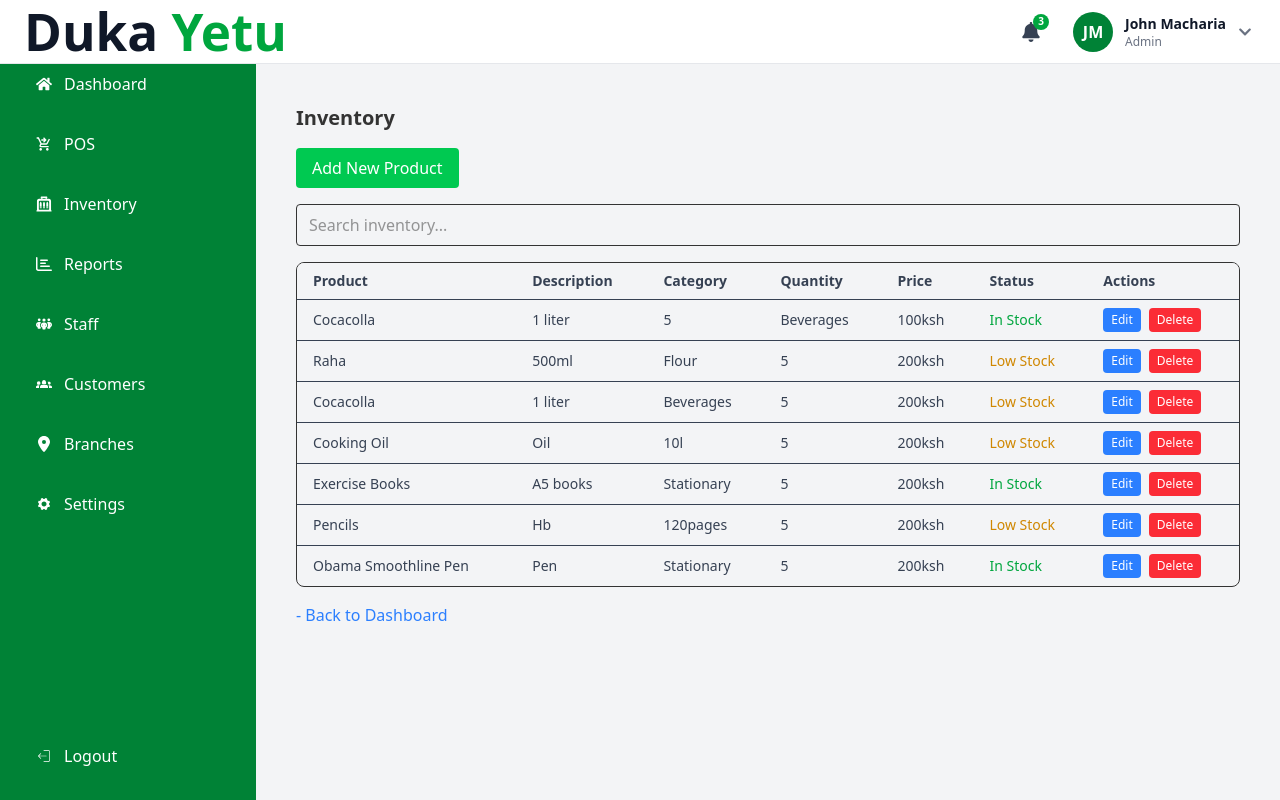
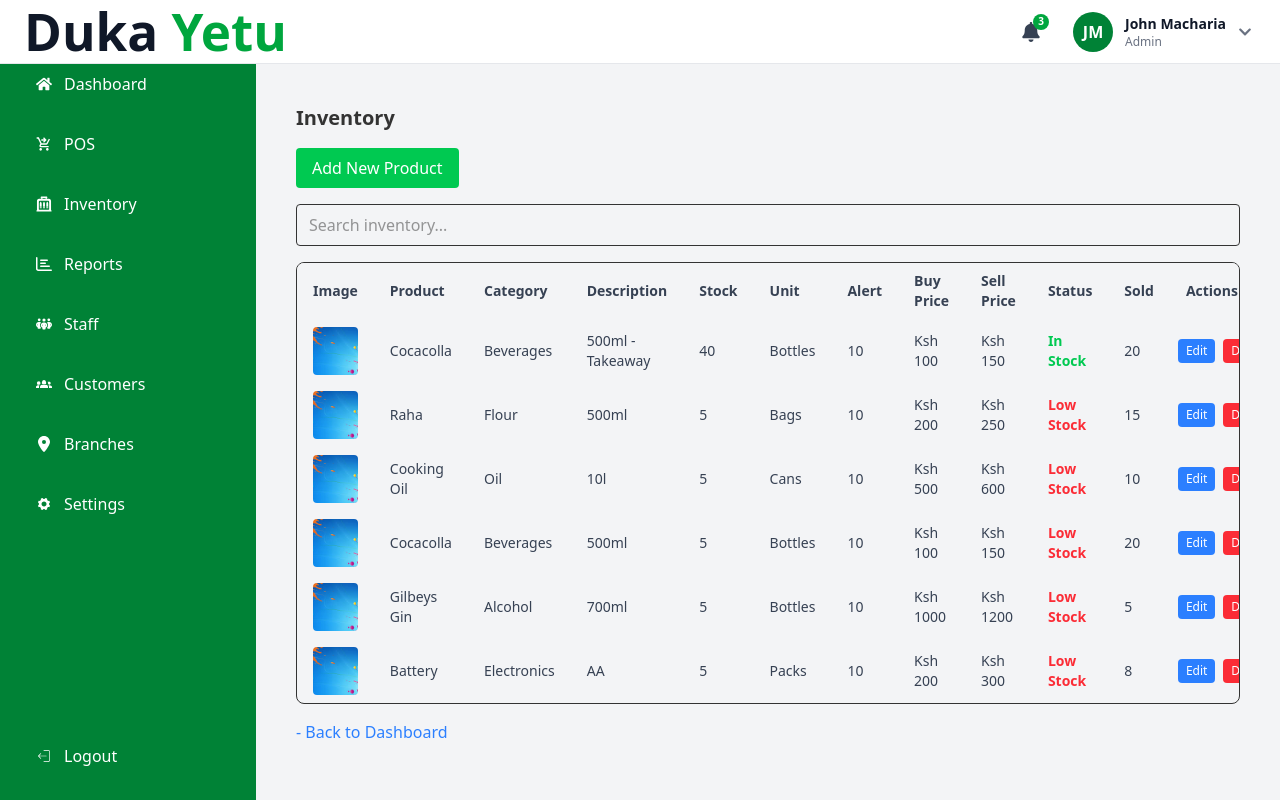
Before and after one commit to John-M23/Duka-Yetu, a React (Vite) app: page /inventory in a window 1280 px wide. Built offline with nearby package versions, Linux system fonts and the light colour scheme.

Commit message:
modified Inventory ,and added inventory data

```diff
--- /dev/null
+++ b/src/data/inventoryData.js
@@ -0,0 +1,95 @@
+import coke from "../assets/Login-template1.png";
+
+export const inventory =[
+{
+    id:1,
+    image:coke,
+    product:"Cocacolla",
+    category:"Beverages",
+    description:"500ml -Takeaway",
+    stock:40,
+    stockUnit:"Bottles",
+    alertLevel:10,
+    buyPrice:100,
+    sellPrice:150,
+    status:"In Stock",
+    sold:20
+},
+
+
+{
+    id:2,
+    image:coke,
+    product:"Raha",
+    category:"Flour",
+    description:"500ml ",
+    stock:5,
+    stockUnit:"Bags",
+    alertLevel:10,
+    buyPrice:200,
+    sellPrice:250,
+    status:"Low Stock",
+    sold:15
+},
+{
+    id:3,
+    image:coke,
+    product:"Cooking Oil",
+    category:"Oil",
+    description:"10l ",
+    stock:5,
+    stockUnit:"Cans",
+    alertLevel:10,
+    buyPrice:500,
+    sellPrice:600,
+    status:"Low Stock",
+    sold:10
+},
+
+ {
+    id:4,
+    image:coke,
+    product:"Cocacolla",
+    category:"Beverages",
+    description:"500ml",
+    stock:5,
+    stockUnit:"Bottles",
+    alertLevel:10,
+    buyPrice:100,
+    sellPrice:150,
+    status:"Low Stock",
+    sold:20
+},
+{
+    id:5,
+    image:coke,
+    product:"Gilbeys Gin",
+    category:"Alcohol",
+    description:"700ml ",
+    stock:5,
+    stockUnit:"Bottles",
+    alertLevel:10,
+    buyPrice:1000,
+    sellPrice:1200,
+    status:"Low Stock",
+    sold:5
+},
+{
+    id:6,
+    image:coke,
+    product:"Battery",
+    category:"Electronics",
+    description:"AA ",
+    stock:5,
+    stockUnit:"Packs",
+    alertLevel:10,
+    buyPrice:200,
+    sellPrice:300,
+    status:"Low Stock",
+    sold:8
+}
+
+
+
+
+];
--- a/src/pages/Inventory.jsx
+++ b/src/pages/Inventory.jsx
@@ -2,12 +2,12 @@ import React from 'react';
 import { Link } from 'react-router-dom';
 import Dashboard from './Dashboard';
 import DashboardLayout from "../Layouts/DashboardLayout";
+import { inventory } from "../data/inventoryData";
 
 export default function Inventory() {
   return (
     <DashboardLayout>
       <div className="p-4">
-
         <h2 className="text-xl font-semibold mb-4">Inventory</h2>
         <div className="mb-4">
           <button className="bg-green-500 text-white px-4 py-2 rounded hover:bg-green-600">
@@ -19,152 +19,70 @@ export default function Inventory() {
           type="text"
           placeholder="Search inventory..."
         />
-
         <div className="overflow-auto border rounded-lg">
           <table className="min-w-full text-sm text-left text-gray-700">
-
-          {/* HEADER */}
             <thead className="bg-gray-100">
               <tr>
-              <th className="px-4 py-2 border-b">Product</th>
-              <th className="px-4 py-2 border-b">Description</th>
-              <th className="px-4 py-2 border-b">Category</th>
-              <th className="px-4 py-2 border-b">Quantity</th>
-              <th className="px-4 py-2 border-b">Price</th>
-              <th className="px-4 py-2 border-b">Status</th>
-              <th className="px-4 py-2 border-b">Actions</th>
+                <th className="px-4 py-2">Image</th>
+                <th className="px-4 py-2">Product</th>
+                <th className="px-4 py-2">Category</th>
+                <th className="px-4 py-2">Description</th>
+                <th className="px-4 py-2">Stock</th>
+                <th className="px-4 py-2">Unit</th>
+                <th className="px-4 py-2">Alert</th>
+                <th className="px-4 py-2">Buy Price</th>
+                <th className="px-4 py-2">Sell Price</th>
+                <th className="px-4 py-2">Status</th>
+                <th className="px-4 py-2">Sold</th>
+                <th className="px-4 py-2">Actions</th>
               </tr>
             </thead>
-
-          {/* BODY */}
-          <tbody className="divide-y">
-
-            <tr className="hover:bg-gray-50">
-              <td className="px-4 py-2">Cocacolla</td>
-              <td className="px-4 py-2">1 liter</td>
-              <td className="px-4 py-2">5</td>
-              <td className="px-4 py-2">Beverages</td>
-              <td className="px-4 py-2">100ksh</td>
-              <td className="px-4 py-2 text-green-600 font-medium">In Stock</td>
-              <td className="px-4 py-2 space-x-2">
-                <button className="bg-blue-500 text-white px-2 py-1 rounded text-xs hover:bg-blue-600">
+            <tbody>
+              {inventory.map((item) => (
+                <tr key={item.id} className="hover:bg-gray-50">
+                  <td className="px-4 py-2">
+                    <img
+                      src={item.image}
+                      alt={item.product} // Fixed: Changed item.name to item.product
+                      className="w-16 h-12 object-cover rounded"
+                    />
+                  </td>
+                  <td className="px-4 py-2">{item.product}</td> {/* Fixed: Changed item.name to item.product */}
+                  <td className="px-4 py-2">{item.category}</td>
+                  <td className="px-4 py-2">{item.description}</td>
+                  <td className="px-4 py-2">{item.stock}</td>
+                  <td className="px-4 py-2">{item.stockUnit}</td>
+                  <td className="px-4 py-2">{item.alertLevel}</td>
+                  <td className="px-4 py-2">Ksh {item.buyPrice}</td>
+                  <td className="px-4 py-2">Ksh {item.sellPrice}</td>
+                  <td className="px-4 py-2">
+                    <span
+                      className={
+                        item.stock <= item.alertLevel
+                          ? "text-red-500 font-semibold"
+                          : "text-green-500 font-semibold"
+                      }
+                    >
+                      {item.stock <= item.alertLevel ? "Low Stock" : "In Stock"}
+                    </span>
+                  </td>
+                  <td className="px-4 py-2">{item.sold}</td>
+                  <td className="px-2 py-1 space-x-2 whitespace-nowrap">
+                    <button className="bg-blue-500 text-white px-2 py-1 rounded text-xs">
                       Edit
                     </button>
-                <button className="bg-red-500 text-white px-2 py-1 rounded text-xs hover:bg-red-600">
+                    <button className="bg-red-500 text-white px-2 py-1 rounded text-xs">
                       Delete
                     </button>
                   </td>
                 </tr>
-
-            <tr className="hover:bg-gray-50">
-              <td className="px-4 py-2">Raha</td>
-              <td className="px-4 py-2">500ml</td>
-              <td className="px-4 py-2">Flour</td>
-              <td className="px-4 py-2">5</td>
-              <td className="px-4 py-2">200ksh</td>
-              <td className="px-4 py-2 text-yellow-600 font-medium">Low Stock</td>
-              <td className="px-4 py-2 space-x-2">
-                <button className="bg-blue-500 text-white px-2 py-1 rounded text-xs hover:bg-blue-600">
-                  Edit
-                </button>
-                <button className="bg-red-500 text-white px-2 py-1 rounded text-xs hover:bg-red-600">
-                  Delete
-                </button>
-              </td>
-            </tr>
-               <tr className="hover:bg-gray-50">
-              <td className="px-4 py-2">Cocacolla</td>
-              <td className="px-4 py-2">1 liter</td>
-              <td className="px-4 py-2">Beverages</td>
-              <td className="px-4 py-2">5</td>
-              <td className="px-4 py-2">200ksh</td>
-              <td className="px-4 py-2 text-yellow-600 font-medium">Low Stock</td>
-              <td className="px-4 py-2 space-x-2">
-                <button className="bg-blue-500 text-white px-2 py-1 rounded text-xs hover:bg-blue-600">
-                  Edit
-                </button>
-                <button className="bg-red-500 text-white px-2 py-1 rounded text-xs hover:bg-red-600">
-                  Delete
-                </button>
-              </td>
-            </tr>
-               <tr className="hover:bg-gray-50">
-              <td className="px-4 py-2"> Cooking Oil</td>
-               <td className='px-4 py-2'>Oil</td>
-              <td className='px-4 py-2'>10l</td>
-              <td className="px-4 py-2">5</td>
-              <td className="px-4 py-2">200ksh</td>
-              <td className="px-4 py-2 text-yellow-600 font-medium">Low Stock</td>
-              <td className="px-4 py-2 space-x-2">
-                <button className="bg-blue-500 text-white px-2 py-1 rounded text-xs hover:bg-blue-600">
-                  Edit
-                </button>
-                <button className="bg-red-500 text-white px-2 py-1 rounded text-xs hover:bg-red-600">
-                  Delete
-                </button>
-              </td>
-            </tr>   <tr className="hover:bg-gray-50">
-              <td className="px-4 py-2">Exercise Books</td>
-              <td className="px-4 py-2">A5 books</td>
-              <td className="px-4 py-2">Stationary</td>
-
-
-
-              <td className="px-4 py-2">5</td>
-              <td className="px-4 py-2">200ksh</td>
-              <td className="px-4 py-2 text-green-600 font-medium">In Stock</td>
-              <td className="px-4 py-2 space-x-2">
-                <button className="bg-blue-500 text-white px-2 py-1 rounded text-xs hover:bg-blue-600">
-                  Edit
-                </button>
-                <button className="bg-red-500 text-white px-2 py-1 rounded text-xs hover:bg-red-600">
-                  Delete
-                </button>
-              </td>
-            </tr>   <tr className="hover:bg-gray-50">
-              <td className="px-4 py-2">Pencils</td>
-              <td className="px-4 py-2">Hb</td>
-              <td className="px-4 py-2">120pages</td>
-
-              <td className="px-4 py-2">5</td>
-              <td className="px-4 py-2">200ksh</td>
-              <td className="px-4 py-2 text-yellow-600 font-medium">Low Stock</td>
-              <td className="px-4 py-2 space-x-2">
-                <button className="bg-blue-500 text-white px-2 py-1 rounded text-xs hover:bg-blue-600">
-                  Edit
-                </button>
-                <button className="bg-red-500 text-white px-2 py-1 rounded text-xs hover:bg-red-600">
-                  Delete
-                </button>
-              </td>
-            </tr>
-               <tr className="hover:bg-gray-50">
-              <td className="px-4 py-2">Obama Smoothline  Pen</td>
-              <td className="px-4 py-2">Pen</td>
-
-              <td className="px-4 py-2">Stationary</td>
-              <td className="px-4 py-2">5</td>
-              <td className="px-4 py-2">200ksh</td>
-              <td className="px-4 py-2 text-green-600 font-medium">In Stock</td>
-              <td className="px-4 py-2 space-x-2">
-                <button className="bg-blue-500 text-white px-2 py-1 rounded text-xs hover:bg-blue-600">
-                  Edit
-                </button>
-                <button className="bg-red-500 text-white px-2 py-1 rounded text-xs hover:bg-red-600">
-                  Delete
-                </button>
-              </td>
-            </tr>
-
+              ))}
             </tbody>
-
           </table>
         </div>
-
         <Link to="/dashboard" className="block mt-4 text-blue-500 hover:underline">
           - Back to Dashboard
         </Link>
-
       </div>
     </DashboardLayout>
   );
```
Lines whose indentation alone changed are shown as unchanged.
